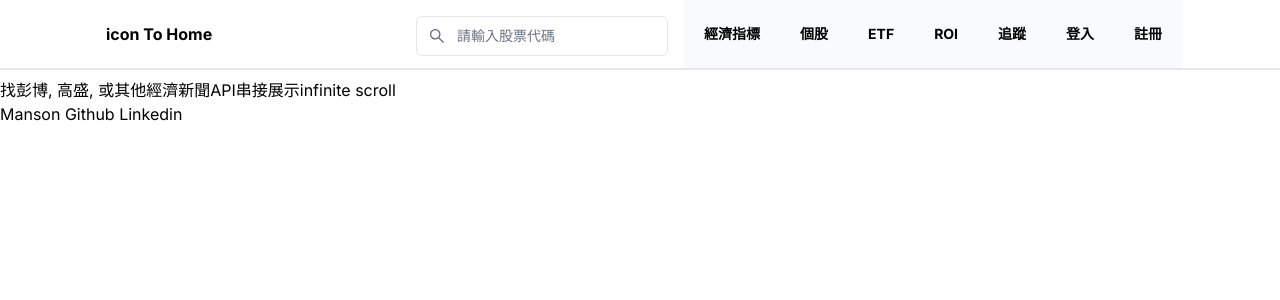
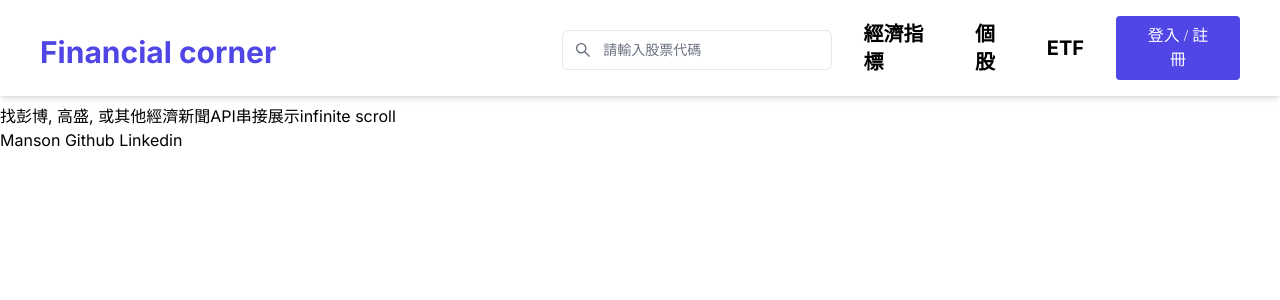
Before and after one commit to 70928manson/NextJS-stock-dashboard, a Next.js app: page /news in a window 1280 px wide. Shown: the top 300 px of the page. Built offline with nearby package versions, Linux system fonts and the light colour scheme.

Commit message:
update: implement navbar rwd - 小於 768px 時新增hamburger - font-size, padding responsive - 界面調整aaa

```diff
--- a/components/Navbar.tsx
+++ b/components/Navbar.tsx
@@ -4,34 +4,48 @@ import Link from "next/link";
 import { usePathname } from "next/navigation";
 import clsx from 'clsx';
 import Searchbar from "./Searchbar";
+import { useState } from "react";
 
 const links = [
     // { name: '首頁', href: '/', icon: "" },
     { name: '經濟指標', href: '/indicators', icon: "" },
     { name: '個股', href: '/stocks', icon: "" },
     { name: 'ETF', href: '/ETF', icon: "" },
-    { name: 'ROI', href: '/ROI', icon: "" },
-    { name: '追蹤', href: '/portfolios', icon: "" },
-    { name: '登入', href: '/signin', icon: "" },
-    { name: '註冊', href: '/signup', icon: "" },
+    // { name: 'ROI', href: '/ROI', icon: "" },
+    // { name: '追蹤', href: '/portfolios', icon: "" },
+    // { name: '登入', href: '/signin', icon: "" },
+    // { name: '註冊', href: '/signup', icon: "" },
 ];
 
-// TODO: tailwind hamburger for rwd
+export default function Navbar() {
+    const [open, setOpen] = useState(false);
 
-export default function Navbar() {
     const pathname = usePathname();
+
     return (
-        <div className="flex border-b-2 justify-around items-center sticky w-full top-0 z-50 bg-white mb-2">
-            <Link
-                key="icon"
-                href="/"
-                className="px-2"
-            >
-                {/* <LinkIcon className="w-6" /> */}
-                <p className="hidden md:block py-1 font-bold">icon To Home</p>
-            </Link>
-            <div className="flex items-center">
-                <div className="flex h-[80%]">
+        <div className='shadow-md w-full sticky top-0 left-0 mb-2'>
+            <div className='md:flex items-center justify-between bg-white py-4 md:px-10 px-7'>
+                <div className='font-bold text-2xl cursor-pointer flex items-center text-gray-800'>
+                    <span className='text-2xl lg:text-3xl text-indigo-600 mr-1 pt-2'>
+                        Financial corner
+                    </span>
+                    {/* Designer */}
+                </div>
+
+                <div onClick={() => setOpen(!open)} className='text-3xl absolute right-8 top-6 cursor-pointer md:hidden'>
+                    {/* <ion-icon name={open ? 'close' : 'menu'}></ion-icon> */}
+                    {
+                        open ? <svg xmlns="http://www.w3.org/2000/svg" fill="none" viewBox="0 0 24 24" strokeWidth={1.5} stroke="currentColor" className="w-6 h-6">
+                            <path strokeLinecap="round" strokeLinejoin="round" d="M6 18 18 6M6 6l12 12" />
+                        </svg>
+                            : <svg xmlns="http://www.w3.org/2000/svg" fill="none" viewBox="0 0 24 24" strokeWidth={1.5} stroke="currentColor" className="w-6 h-6">
+                                <path strokeLinecap="round" strokeLinejoin="round" d="M3.75 6.75h16.5M3.75 12h16.5m-16.5 5.25h16.5" />
+                            </svg>
+                    }
+                </div>
+
+                <ul className={`md:flex md:items-center md:pb-0 pb-12 absolute md:static bg-white md:z-auto z-[-1] left-0 w-full md:w-auto md:pl-0 pl-9 transition-all duration-500 ease-in ${open ? 'top-20 ' : 'top-[-490px]'}`}>
+                    <div className="w-[33%] lg:w-[40%]">
                         <Searchbar placeholder="請輸入股票代碼" />
                     </div>
                     {links.map((link) => {
@@ -41,17 +55,24 @@ export default function Navbar() {
                                 key={link.name}
                                 href={link.href}
                                 className={clsx(
-                                'flex grow items-center justify-center gap-2 bg-gray-50 px-5 text-sm font-medium hover:bg-sky-100 hover:text-blue-600 md:flex-none md:justify-start md:p-5 md:px-5',
+                                    'md:ml-8 text-base lg:text-xl md:my-0 my-7',
                                     {
-                                    'bg-sky-100 text-blue-600': pathname === link.href
+                                        'text-indigo-400 border-b-2 border-indigo-600': pathname === link.href
+                                    },
+                                    {
+                                        'text-black md:text-white bg-black md:border md:rounded': link.name === "註冊"
                                     }
                                 )}
                             >
                                 {/* <LinkIcon className="w-6" /> */}
-                            <p className="hidden md:block py-1 font-bold">{link.name}</p>
+                                <p className="font-bold">{link.name}</p>
                             </Link>
                         );
                     })}
+                    <button className='bg-indigo-600 text-white font-[Poppins] py-2 px-6 rounded md:ml-8 hover:bg-indigo-400 duration-500'>
+                        登入 / 註冊
+                    </button>
+                </ul>
             </div>
         </div>
     );
```
Lines whose indentation alone changed are shown as unchanged.
